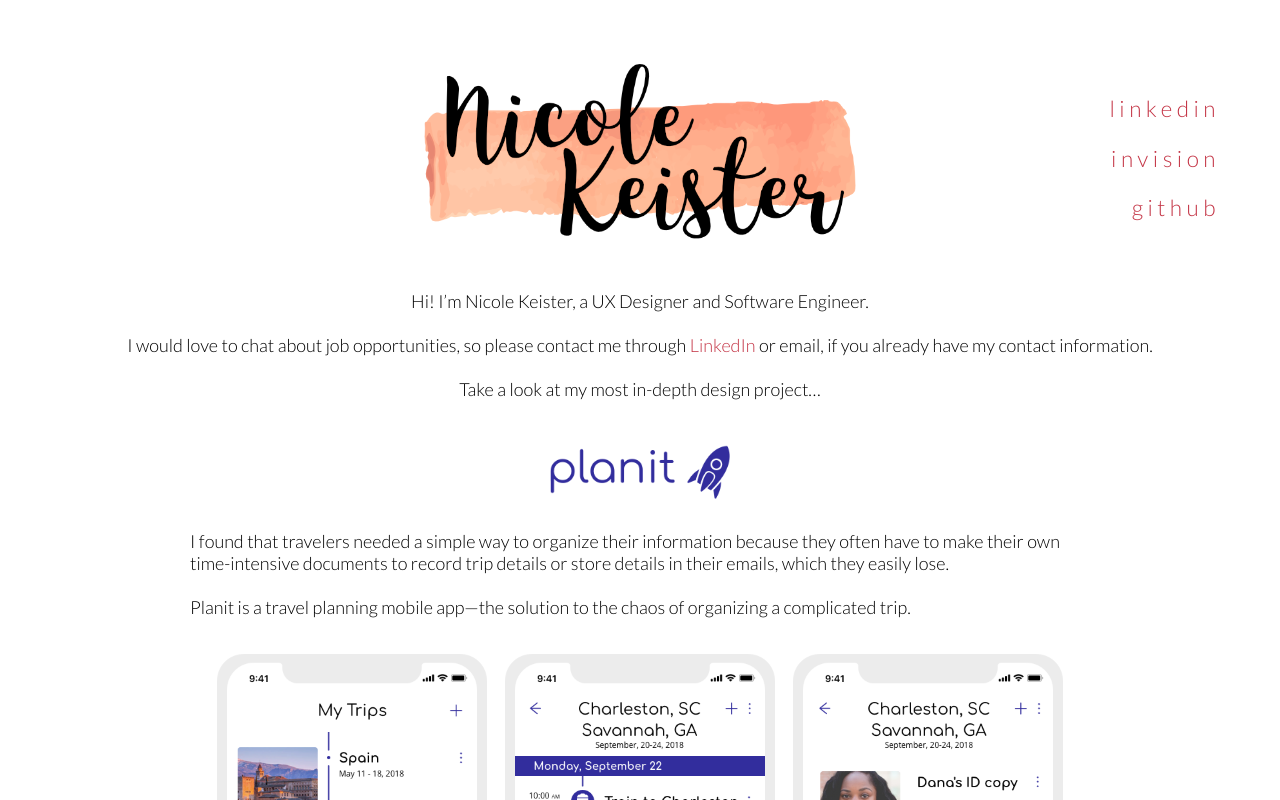
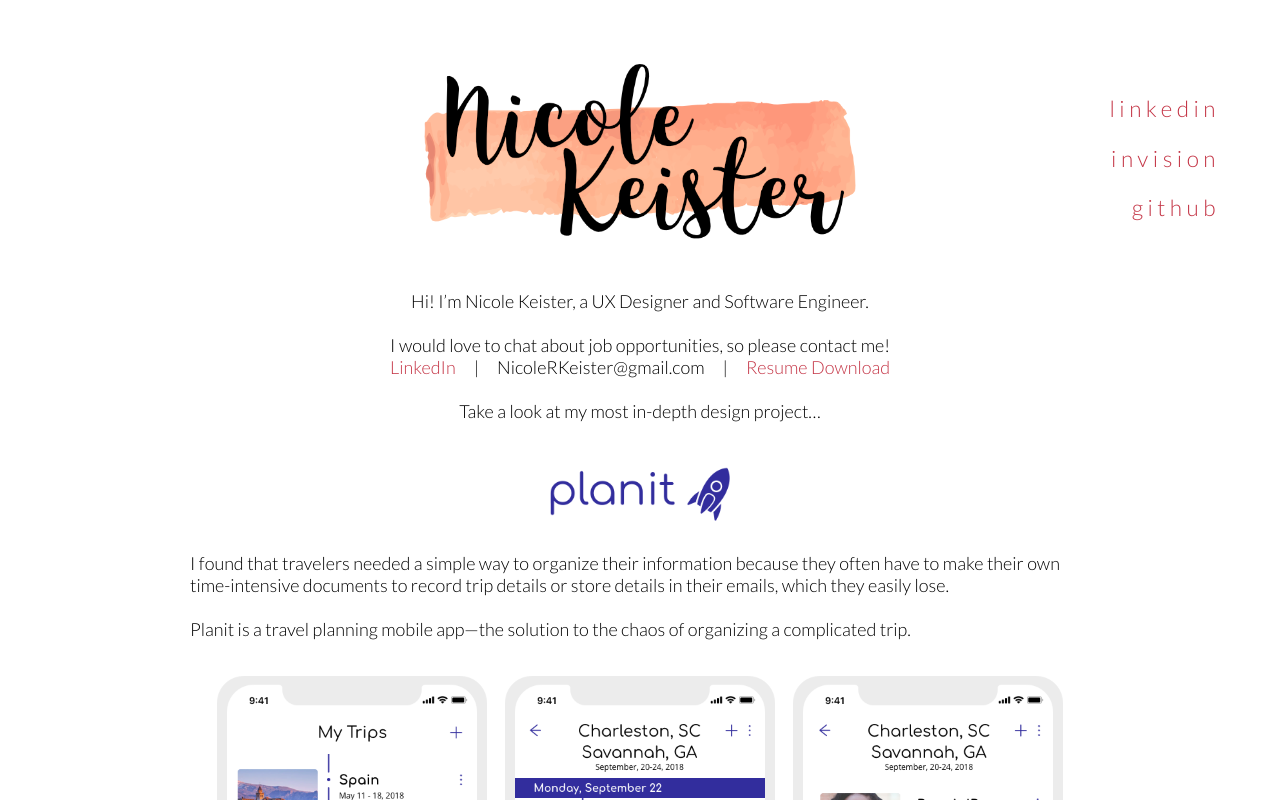
Before and after one commit to nrkeister/portfolio, a React (Create React App) app: page / in a window 1280 px wide. Shown: the top 800 px of the page. Built offline with nearby package versions, Linux system fonts and the light colour scheme.

Commit message:
Add resume download

```diff
--- a/src/App.js
+++ b/src/App.js
@@ -5,6 +5,7 @@ import InformationArchitecture from './informationArchitecture';
 import Design from './design';
 import planitLogo from './resources/images/planit-logo.png';
 import sketchFile from './resources/planit.sketch';
+import resume from './resources/Nicole Keister Resume.pdf'
 
 // images
 import brushstroke from './resources/images/brushstroke.png';
@@ -17,9 +18,12 @@ class App extends Component {
         const intro = () => {return(
             <p className={'center'} style={{marginTop: '2.5em'}}>
                 Hi! I’m Nicole Keister, a UX Designer and Software Engineer.<br/><br/>
-                I would love to chat about job opportunities, so please contact me through <a
-                href={'https://linkedin.com/in/nicolekeister'} target='_blank' rel='noopener noreferrer'>LinkedIn</a> or
-                email, if you already have my contact information.<br/><br/>
+                I would love to chat about job opportunities, so please contact me!<br/>
+                <a href={'https://linkedin.com/in/nicolekeister'} target='_blank' rel='noopener noreferrer'>LinkedIn</a>
+                <span className={'inlineDivider'}>|</span>
+                NicoleRKeister@gmail.com
+                <span className={'inlineDivider'}>|</span>
+                <a href={resume} download={'Nicole Keister Resume.pdf'}>Resume Download</a><br/><br/>
                 Take a look at my most in-depth design project…
             </p>
         );};
@@ -71,9 +75,10 @@ class App extends Component {
                     <br/><br/>
                     check out my prototype on inVision<br/>
                     <a href={'https://invis.io/TXPRKQZ6HZ7#/338472500_Trip_List_-_Empty'}
-                       style={{marginRight: '1em'}} target='_blank' rel='noopener noreferrer'>empty state</a>  |
+                       target='_blank' rel='noopener noreferrer'>empty state</a>
+                    <span className={'inlineDivider'}>|</span>
                     <a href={'https://invis.io/TXPRKQZ6HZ7#/338472498_Trip_Itinerary_-_Full'}
-                       style={{marginLeft: '1em'}} target='_blank' rel='noopener noreferrer'>full state</a>
+                       target='_blank' rel='noopener noreferrer'>full state</a>
                     <br/><br/>
                     or
                     <br/><br/>
@@ -82,9 +87,12 @@ class App extends Component {
                 </p>
                 <div className={'divider'}/>
                 <p className={'description center'}>
-                    Thanks for reading! If you liked what you saw or would like to know more, please contact me through <a
-                    href={'https://linkedin.com/in/nicolekeister'} target='_blank' rel='noopener noreferrer'>LinkedIn</a> or
-                    email, if you already have my contact information.<br/><br/>
+                    Thanks for reading! If you liked what you saw or would like to know more, please contact me!<br/><a
+                    href={'https://linkedin.com/in/nicolekeister'} target='_blank' rel='noopener noreferrer'>LinkedIn</a>
+                    <span className={'inlineDivider'}>|</span>
+                    NicoleRKeister@gmail.com
+                    <span className={'inlineDivider'}>|</span>
+                    <a href={resume} download={'Nicole Keister Resume.pdf'}>Resume Download</a>
                 </p>
             </div>
         );
--- a/src/styles/App.css
+++ b/src/styles/App.css
@@ -182,6 +182,11 @@ h2 {
   margin: 0 0.5em;
 }
 
+.inlineDivider {
+  display: inline-block;
+  margin: 0 1em;
+}
+
 @media screen and (max-width: 900px) {
   .contact {
     position: static;
--- a/src/styles/App.scss
+++ b/src/styles/App.scss
@@ -41,6 +41,11 @@
   margin: 0 .5em;
 }
 
+.inlineDivider {
+  display: inline-block;
+  margin: 0 1em;
+}
+
 
 @media screen and (max-width: 900px) {
   .contact {
```
Also changed, not shown: 2 other files (tests, documents, lock files or other folders).
